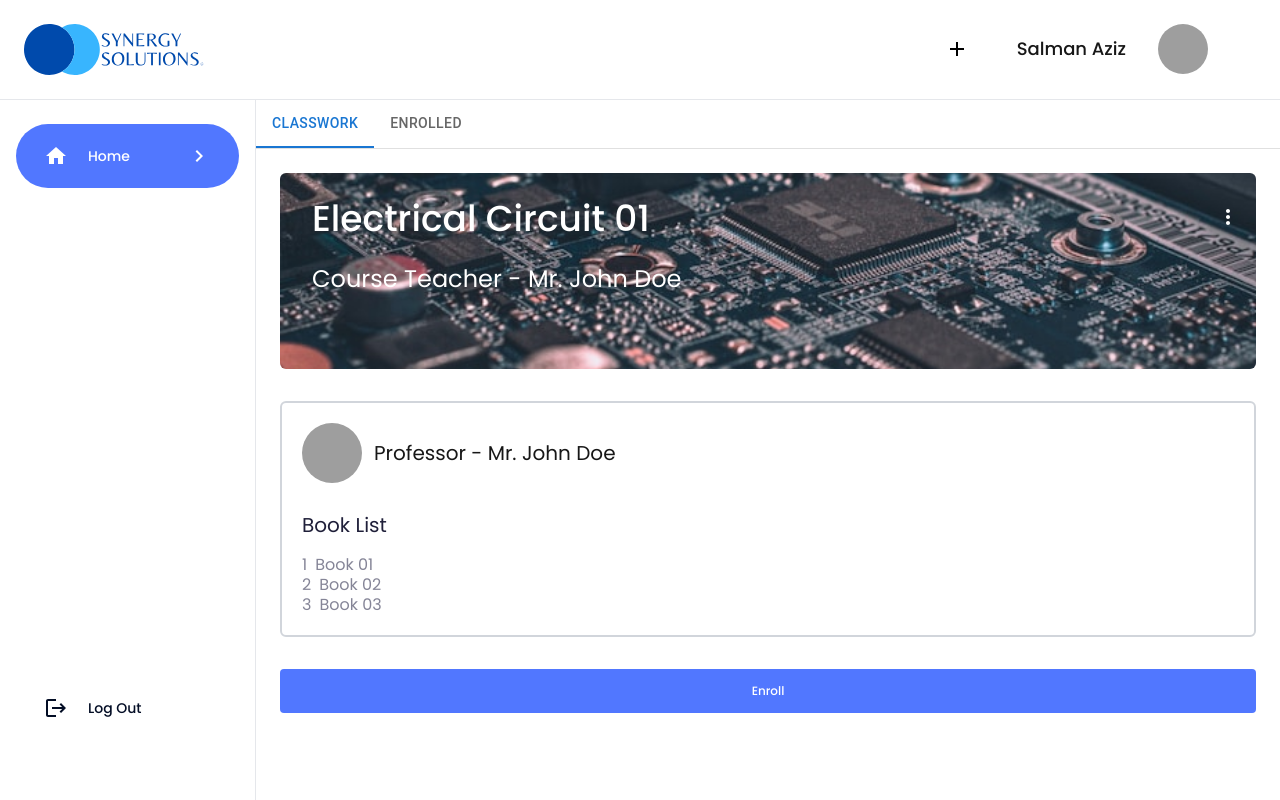
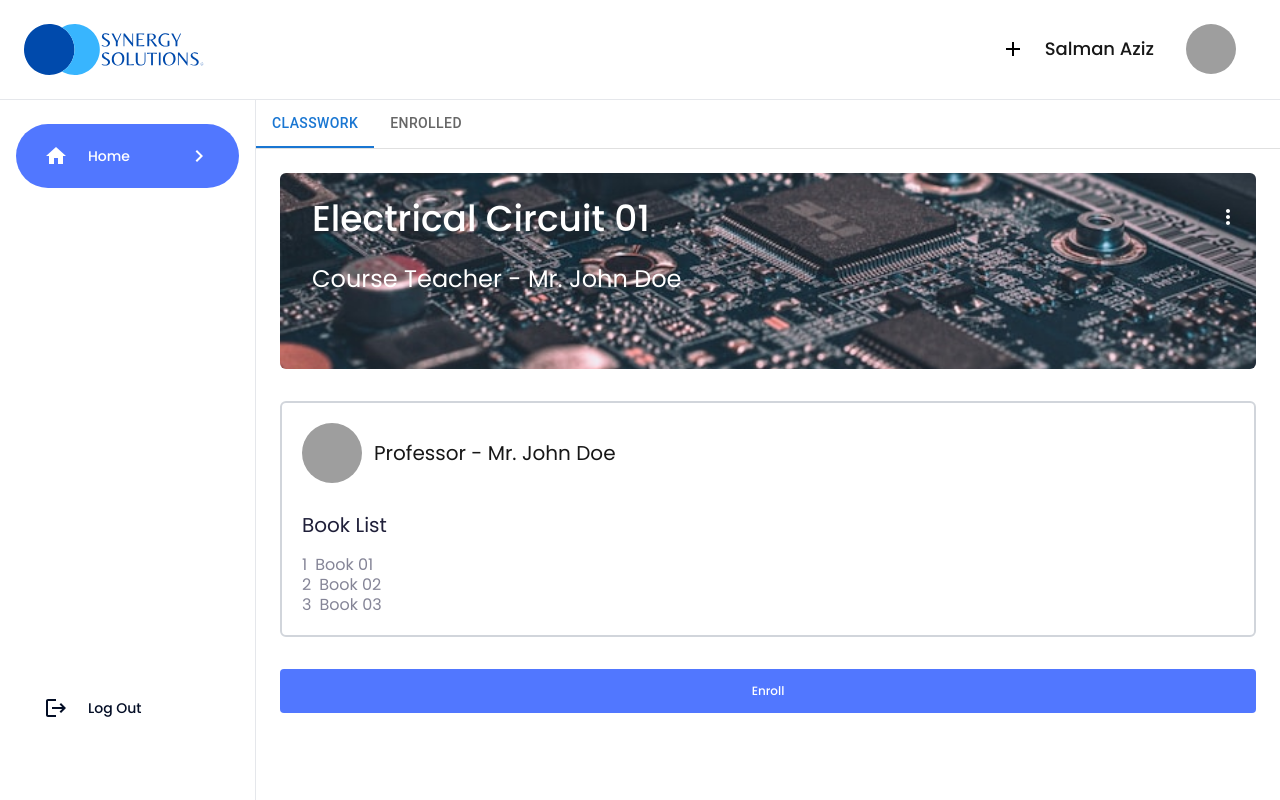
Before and after one commit to IamSAShuvo/next.js-synergy-classroom-web, a Next.js app: page /dashboard/course-details/1 in a window 1280 px wide. Built offline with nearby package versions, Linux system fonts and the light colour scheme; grey boxes are pictures that could not be loaded.

Commit message:
chore: remove redundant files

```diff
--- a/app/components/NavBar/NavBar.tsx
+++ b/app/components/NavBar/NavBar.tsx
@@ -1,7 +1,6 @@
 "use client";
 import Image from "next/image";
 import React, { useState } from "react";
-// import NavBarProfile from "../UserProfile/NavBarProfile";
 import AddIcon from "@mui/icons-material/Add";
 import { useRouter } from "next/navigation";
 import InputBoxModal from "../CardComponent/InputBoxModal";
@@ -13,7 +12,6 @@ const NavBar = () => {
   const handleNavigate = () => router.push("/dashboard");
   const handleOpen = () => setOpen(true);
   const handleClose = () => setOpen(false);
-  // const role = ["Software Engineer", "Frontend Developer", "Backend Developer"];
   return (
     <React.Fragment>
       <nav className="flex justify-between items-center p-6">
@@ -25,15 +23,8 @@ const NavBar = () => {
           width={180}
           height={100}
         />
-        <div className="flex items-center gap-12">
+        <div className="flex items-center gap-5">
           <AddIcon className="cursor-pointer" onClick={handleOpen} />
-          {/* <NavBarProfile
-            roles={role}
-            avatarSrc="/my_profile.jpeg"
-            name="Salman Aziz"
-            avatarHeight={50}
-            avatarWidth={50}
-          /> */}
           <SecondaryProfile
             shouldOpenModal={true}
             flexOrder="order-1"
```
